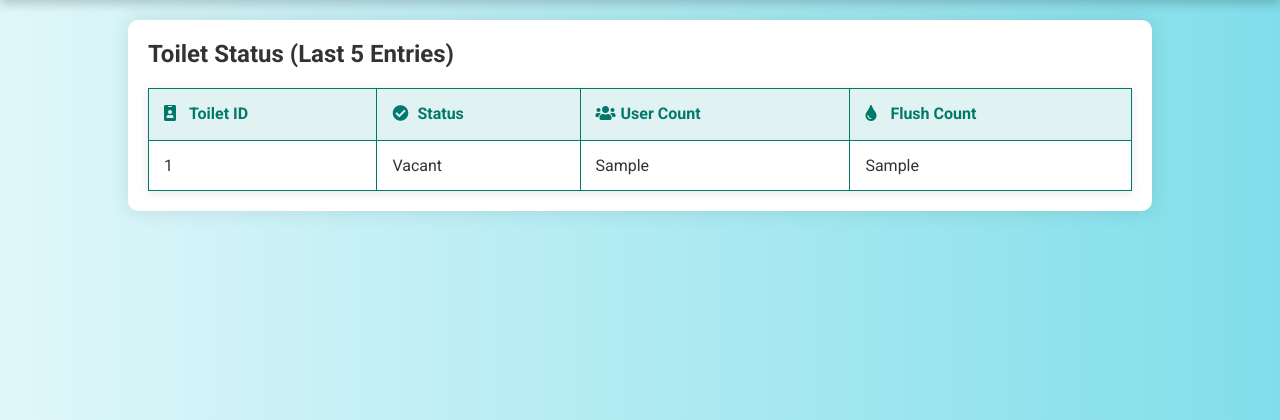
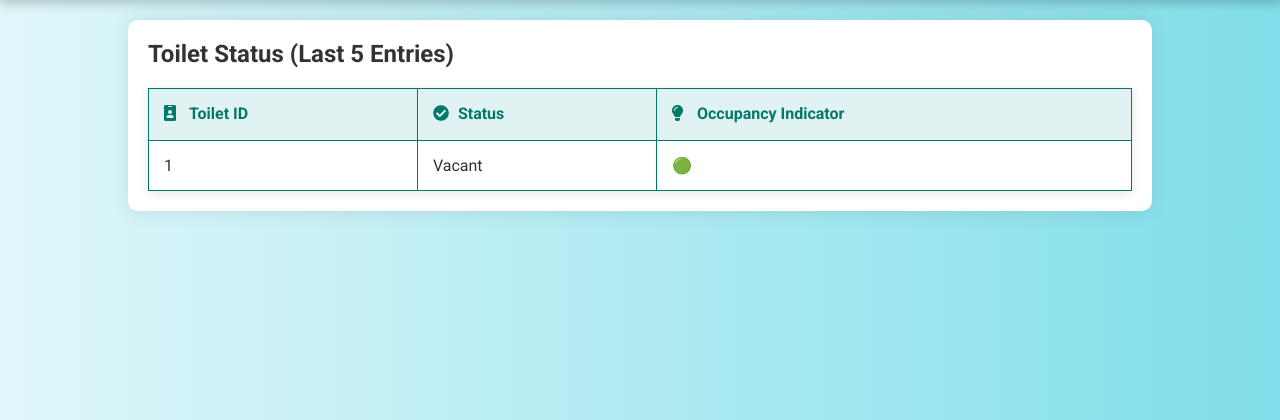
Before and after one commit to ShankarammalSabitha/samplepro, a Flask app: template templates/user.html in a window 1280 px wide. Shown: the part 189-609 px from the top of the page. Run offline with Flask 3, Linux system fonts and the light colour scheme; the template is opened without the code that fills it: most values are stand-ins (such as "Sample title", 1, 10 or a date in 2020).

Commit message:
Update user.html

```diff
--- a/templates/user.html
+++ b/templates/user.html
@@ -25,8 +25,7 @@
             <tr>
                 <th><i class="fas fa-id-badge icon"></i>Toilet ID</th>
                 <th><i class="fas fa-check-circle icon"></i>Status</th>
-                <th><i class="fas fa-users icon"></i>User Count</th>
-                <th><i class="fas fa-tint icon"></i>Flush Count</th>
+                <th><i class="fas fa-lightbulb icon"></i>Occupancy Indicator</th>
             </tr>
         </thead>
         <tbody>
@@ -34,8 +33,13 @@
             <tr>
                 <td>{{ record['fields']['Toilet ID'] }}</td>
                 <td>{{ record['fields']['Status'] }}</td>
-                <td>{{ record['fields']['User Count'] }}</td>
-                <td>{{ record['fields']['Flush Count'] }}</td>
+                <td>
+                  {% if record['fields']['Status'] == 'Vacant' %}
+                  <span style="color: green;">🟢</span>
+                  {% else %}
+                  <span style="color: red;">🔴</span>
+                    {% endif %}
+                 </td>
             </tr>
             {% endfor %}
         </tbody>
```
